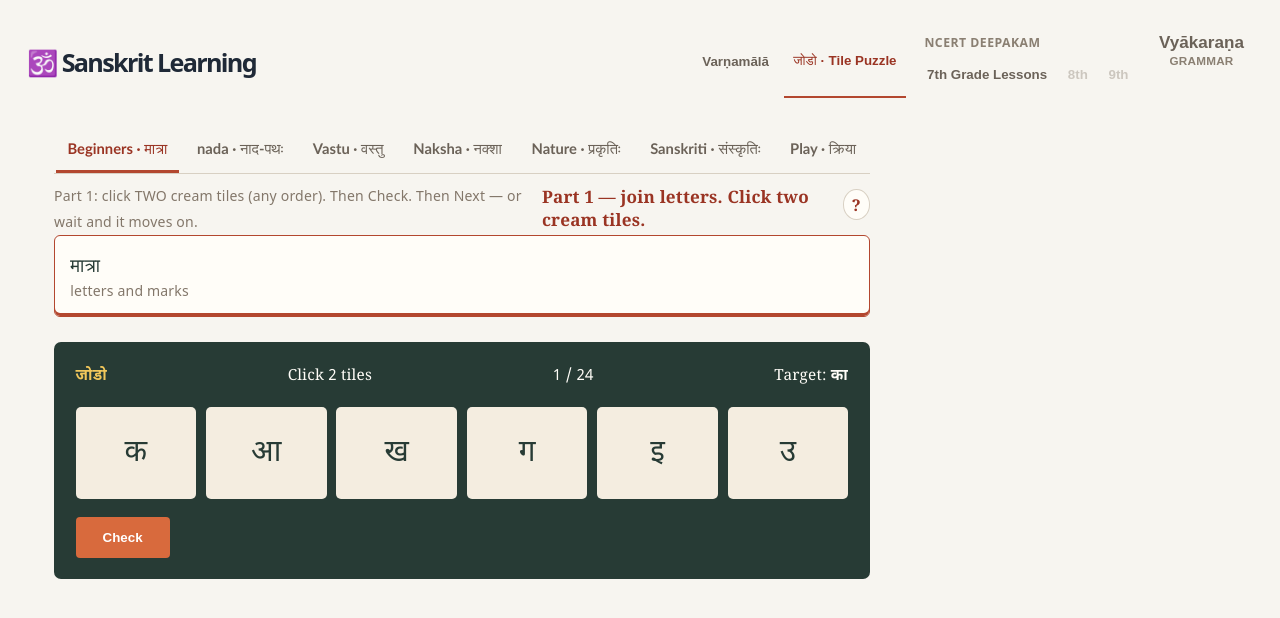
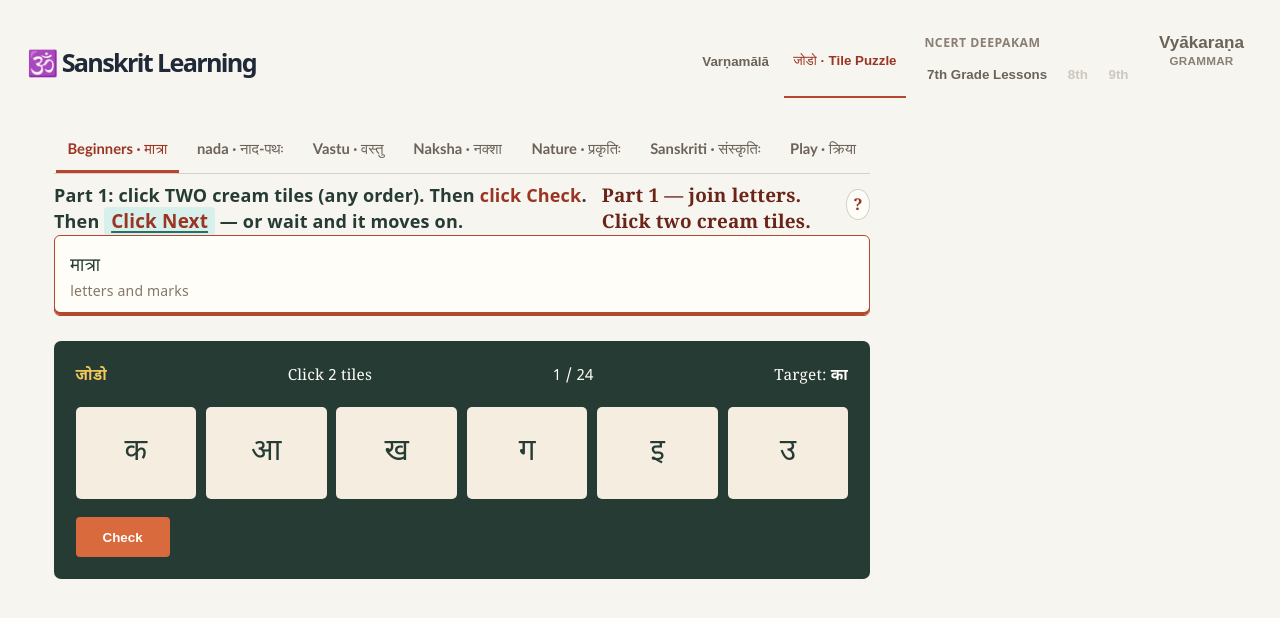
Before and after one commit to ashome16/sanskrit-teaching-web-app-from-beginner-to-advanced-, a React (Vite) app: page / in a window 1280 px wide. Both pictures are taken after a click on the button "जोडो · Tile Puzzle". Shown: the top 618 px of the page. Built offline with nearby package versions, Linux system fonts and the light colour scheme.

Commit message:
Make board tip and Next control bolder for kids
Strengthen .board-tip / .tip-next / .board-phase / .next-button and render Check and Click Next as bold JSX (including labels.txt loopLine and visitor **markdown**).

```diff
--- a/src/components/Board.tsx
+++ b/src/components/Board.tsx
@@ -79,6 +79,32 @@ function highlightedSentence(sentence: string | undefined, highlight: string | u
     ? after
     : <>{after.slice(0, tapStart)}<span className="word-tap">{tapHighlight}</span>{after.slice(tapStart + (tapHighlight as string).length)}</>;
   return <>{before}<span className="word-focus">{highlight}</span>{afterNode}</>;
+}
+
+
+/** Bold Check / Click Next inside tip or welcome copy (labels loop + visitor **markdown**). */
+function emphasizeTipText(text: string): React.ReactNode {
+  const pattern = /(click\s+Next|Click\s+Next|click\s+Check|Click\s+Check|\*\*[^*]+\*\*|\bCheck\b|\bNext\b)/g;
+  const nodes: React.ReactNode[] = [];
+  let last = 0;
+  let key = 0;
+  let match: RegExpExecArray | null;
+  while ((match = pattern.exec(text)) !== null) {
+    if (match.index > last) nodes.push(text.slice(last, match.index));
+    const phrase = match[0];
+    if (phrase.startsWith('**') && phrase.endsWith('**')) {
+      const inner = phrase.slice(2, -2);
+      const isNext = /next/i.test(inner);
+      nodes.push(<strong key={key++} className={isNext ? 'tip-next' : undefined}>{inner}</strong>);
+    } else {
+      const isNext = /next/i.test(phrase);
+      const label = isNext && !/^click\s/i.test(phrase) ? 'Click Next' : phrase;
+      nodes.push(<strong key={key++} className={isNext ? 'tip-next' : undefined}>{label}</strong>);
+    }
+    last = match.index + phrase.length;
+  }
+  if (last < text.length) nodes.push(text.slice(last));
+  return nodes.length ? <>{nodes}</> : text;
 }
 
 const Board: React.FC = () => {
@@ -259,10 +285,10 @@ const Board: React.FC = () => {
 
     <div className="board-tip-row">
       <p className="board-tip">{isPrashnaPart
-        ? 'Part 2: click ONE cream tile for the blank (who/what/where…). Then click Check. Then click Next.'
+        ? <>Part 2: click ONE cream tile for the blank (who/what/where…). Then <strong>click Check</strong>. Then <strong className="tip-next">Click Next</strong>.</>
         : (activeBoardShelf?.skin === 'जोडो' && activeShelf === 'prarambhah' && !targetIsWholeTile
-          ? 'Part 1: click TWO cream tiles (any order). Then Check. Then Next — or wait and it moves on.'
-          : loopLine)}</p>
+          ? <>Part 1: click TWO cream tiles (any order). Then <strong>click Check</strong>. Then <strong className="tip-next">Click Next</strong> — or wait and it moves on.</>
+          : emphasizeTipText(loopLine))}</p>
       {phaseBanner ? <p className="board-phase">{phaseBanner}</p> : null}
       <button className="welcome-open" type="button" aria-label="Open Welcome" onClick={() => setWelcomeOpen(true)}>?</button>
     </div>
@@ -318,7 +344,7 @@ const Board: React.FC = () => {
       <div className="welcome-scrim" role="presentation" onClick={() => setWelcomeOpen(false)} />
       <aside className="welcome-overlay" aria-label="Welcome">
         <button className="welcome-close" type="button" aria-label="Close Welcome" onClick={() => setWelcomeOpen(false)}>×</button>
-        {visitorBlocks.map((block, index) => React.createElement(block.heading, { key: `${block.heading}-${index}` }, block.text))}
+        {visitorBlocks.map((block, index) => React.createElement(block.heading, { key: `${block.heading}-${index}` }, emphasizeTipText(block.text)))}
       </aside>
     </>}
   </main>;
--- a/src/styles/board.css
+++ b/src/styles/board.css
@@ -2,7 +2,21 @@
 .wing-nav { display: flex; gap: .35rem; overflow-x: auto; border-bottom: 1px solid #d8d0c3; padding: 0 .1rem; }
 .wing-button { border: 0; border-bottom: 3px solid transparent; background: none; color: #6b6258; cursor: pointer; padding: .8rem .65rem .65rem; font: 600 .82rem 'Trebuchet MS', sans-serif; white-space: nowrap; }
 .wing-button.active { border-bottom-color: #b3472f; color: #9a3423; }
-.board-tip { color: #83776a; font-size: .78rem; margin: .5rem 0 0; }
+.board-tip { color: #273b35; font-size: 1rem; font-weight: 700; line-height: 1.4; margin: .5rem 0 0; }
+.board-tip .tip-next, .welcome-overlay strong.tip-next {
+  background: #d8f0eb;
+  border-radius: 4px;
+  color: #9a3423;
+  font-size: 1.05rem;
+  font-weight: 800;
+  padding: .08rem .38rem;
+  text-decoration: underline;
+  text-decoration-color: #2a6f66;
+  text-decoration-thickness: 2px;
+  text-underline-offset: 3px;
+}
+.board-tip strong:not(.tip-next) { color: #9a3423; font-weight: 800; }
+.welcome-overlay strong { color: #9a3423; font-weight: 800; }
 .board-heading { align-items: center; display: flex; justify-content: space-between; padding: 1.5rem 0 1rem; }
 .eyebrow { color: #b3472f; font: 700 .7rem 'Trebuchet MS', sans-serif; letter-spacing: 1.5px; margin: 0 0 .35rem; }
 .board-heading h2 { color: #273b35; font: 700 2rem 'Noto Sans Devanagari', Georgia, serif; margin: 0; }
@@ -18,7 +32,7 @@
 .tile-row { display: grid; gap: .55rem; grid-template-columns: repeat(6, minmax(0, 1fr)); }
 .puzzle-tile { background: #f4ede0; border: 2px solid transparent; border-radius: 5px; color: #273b35; cursor: pointer; min-height: 92px; padding: .6rem .25rem; }.puzzle-tile.chosen { border-color: #f1c75b; transform: translateY(-4px); }.puzzle-tile span { display: block; font: 1.65rem 'Noto Sans Devanagari', Georgia, serif; }.puzzle-tile small { color: #756b60; display: block; font-size: .65rem; margin-top: .4rem; }
 .check-button { background: #d86a3d; border: 0; border-radius: 4px; color: white; cursor: pointer; font-weight: 700; margin-top: 1rem; padding: .7rem 1.5rem; }.puzzle-result { animation: fuse .4s ease-out; border-top: 1px solid #62766d; display: flex; flex-direction: column; font-family: 'Noto Sans Devanagari', Georgia, serif; margin-top: 1rem; overflow: visible; padding-top: 1rem; }.puzzle-result strong { color: #f1c75b; }.result-english { font: 700 1.7rem Georgia, serif; margin: .45rem 0; }.result-sanskrit { font-size: 1.1rem; }.result-seed { color: #cbd6c8; font-size: .8rem; margin-top: .5rem; }.board-status { color: #746b61; padding: 1rem 0; }.board-status.error { color: #a33c2b; }
-.next-button { background: transparent; border: 1px solid #f1c75b; border-radius: 4px; color: #f1c75b; cursor: pointer; font-size: .8rem; font-weight: 700; margin: .8rem 0 0; order: 99; padding: .35rem .8rem; }
+.next-button { background: #f1c75b; border: 2px solid #e0b84a; border-radius: 5px; color: #273b35; cursor: pointer; font-size: 1rem; font-weight: 800; margin: .8rem 0 0; order: 99; padding: .55rem 1.25rem; box-shadow: 0 2px 0 #c9a63d; }
 .sound-overlay { animation: sound-in .15s ease-out; background: #f1c75b; border: 2px solid #273b35; border-radius: 6px; bottom: 1.5rem; box-shadow: 0 8px 20px #17251f66; color: #273b35; display: grid; gap: .2rem; min-width: 210px; padding: .8rem; position: fixed; right: 1.5rem; z-index: 4; }.sound-overlay strong { font: 2rem 'Noto Sans Devanagari', Georgia, serif; }.sound-overlay small { font-size: .68rem; margin-top: .3rem; }.sound-close { background: #273b35; border: 0; border-radius: 4px; color: #f1c75b; cursor: pointer; font-weight: 700; margin-top: .4rem; padding: .35rem .8rem; }
 @keyframes fuse { from { opacity: 0; transform: translateX(-20px); } to { opacity: 1; transform: translateX(0); } }
 @keyframes sound-in { from { opacity: 0; transform: translateY(8px); } to { opacity: 1; transform: translateY(0); } }
@@ -38,4 +52,4 @@
 .puzzle-result .result-sanskrit { font-size: 1.45rem; margin: 0 0 .35rem; }
 .puzzle-result .result-english { color: #f4ede0; font: italic 500 1.05rem Georgia, serif; margin: 0; }
 .word-tap { background: #f1c75b33; border-radius: 3px; color: inherit; padding: 0 .12rem; }
-.board-phase { color: #9a3423; font: 700 .95rem Georgia, serif; margin: .35rem 0 0; }
+.board-phase { color: #6b2418; font: 800 1.05rem Georgia, serif; margin: .35rem 0 0; }
```
